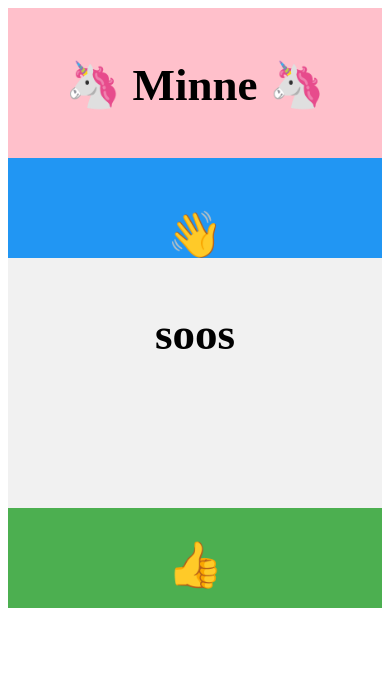
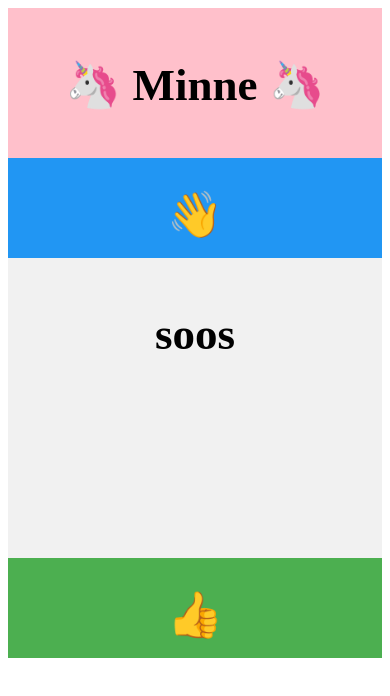
Before and after one commit to GeertStev/Woordenspel, a React (Create React App) app: page / in a window 390 px wide. Shown: the top 696 px of the page. Built offline with nearby package versions, Linux system fonts and the light colour scheme.

Commit message:
Update index.css

```diff
--- a/src/index.css
+++ b/src/index.css
@@ -13,7 +13,7 @@
 
 .left {
   background-color:#2196F3;
-  padding:20px;
+  padding:0px;
   float:left;
   width:20%; /* The width is 20%, by default */
   height:200px;
@@ -49,7 +49,7 @@
   }
 
   .main {
-    height:250px;
+    height:300px;
   }
 
 }
```
